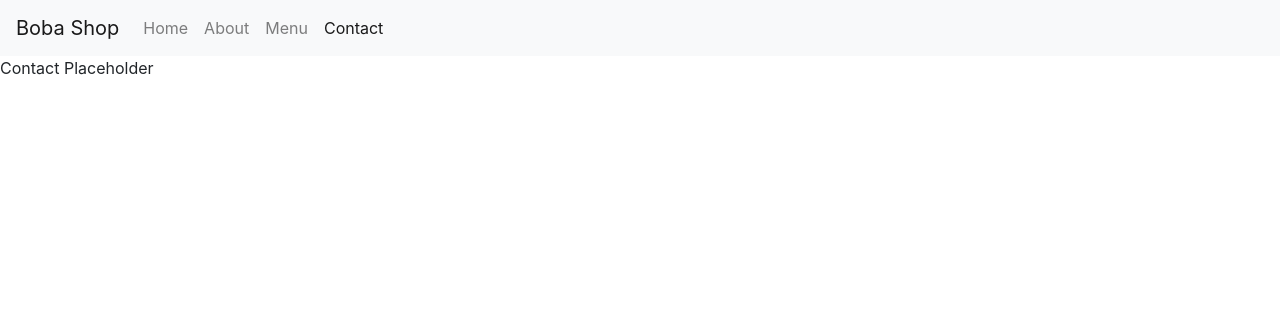
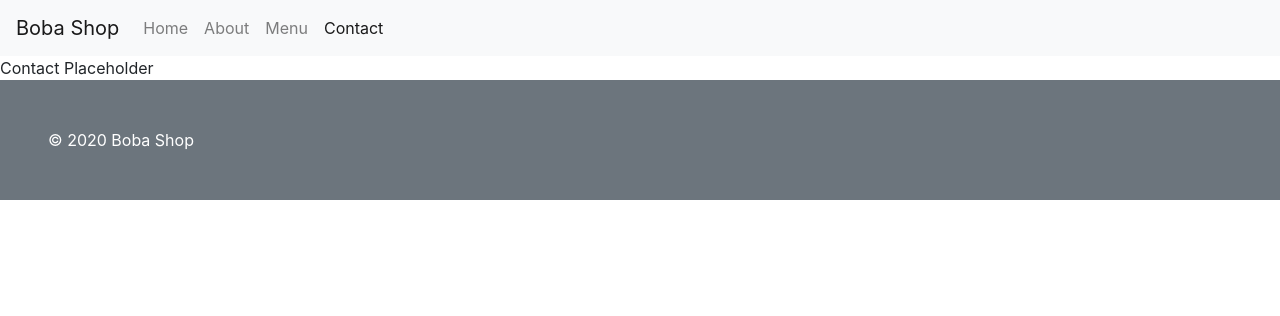
Before and after one commit to RogueNPC/sprint-boba-shop, a Flask app: page /contact in a window 1280 px wide. Shown: the top 316 px of the page. Run offline with Flask 2, Linux system fonts and the light colour scheme.

Commit message:
implemented simple footer

```diff
--- a/templates/base.html
+++ b/templates/base.html
@@ -19,6 +19,11 @@
             {% block content %}
             {% endblock %}
         </main>
+
+        <!-- FOOTER -->
+        <div class="bg-secondary p-5 text-white">
+            &copy; 2020 Boba Shop
+        </div>
         <script src="https://code.jquery.com/jquery-3.5.1.slim.min.js" integrity="sha384-DfXdz2htPH0lsSSs5nCTpuj/zy4C+OGpamoFVy38MVBnE+IbbVYUew+OrCXaRkfj" crossorigin="anonymous"></script>
         <script src="https://cdn.jsdelivr.net/npm/bootstrap@4.5.3/dist/js/bootstrap.bundle.min.js" integrity="sha384-ho+j7jyWK8fNQe+A12Hb8AhRq26LrZ/JpcUGGOn+Y7RsweNrtN/tE3MoK7ZeZDyx" crossorigin="anonymous"></script>
     </body>
```
